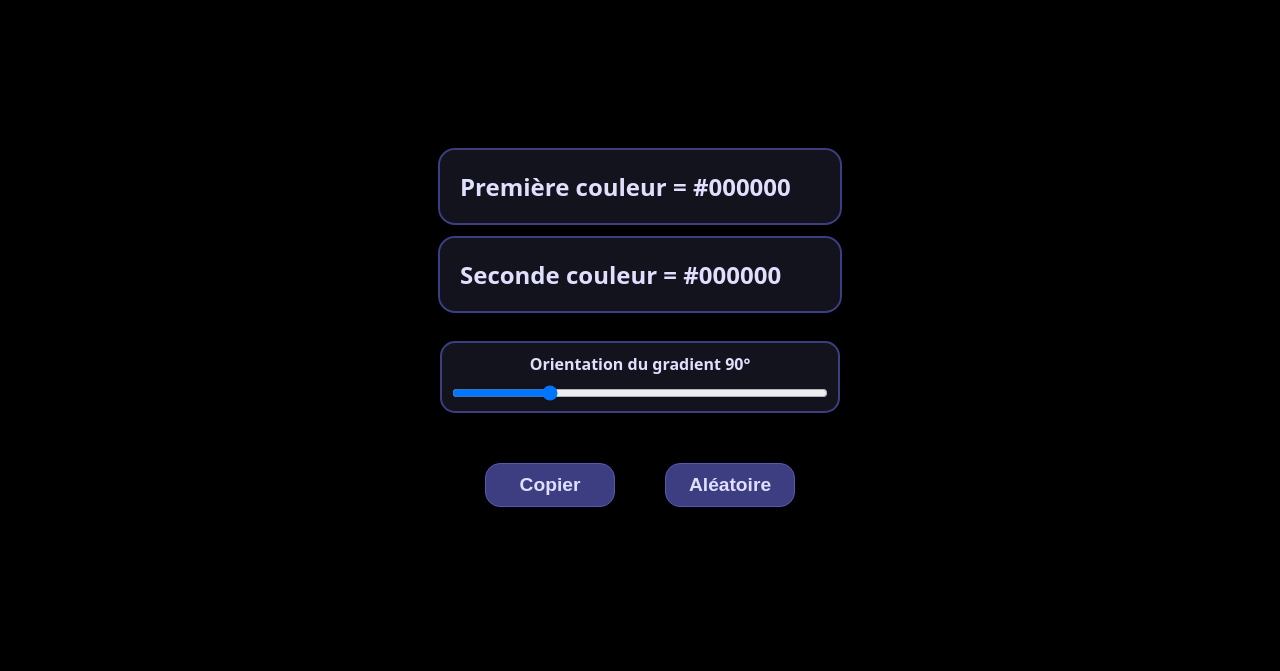
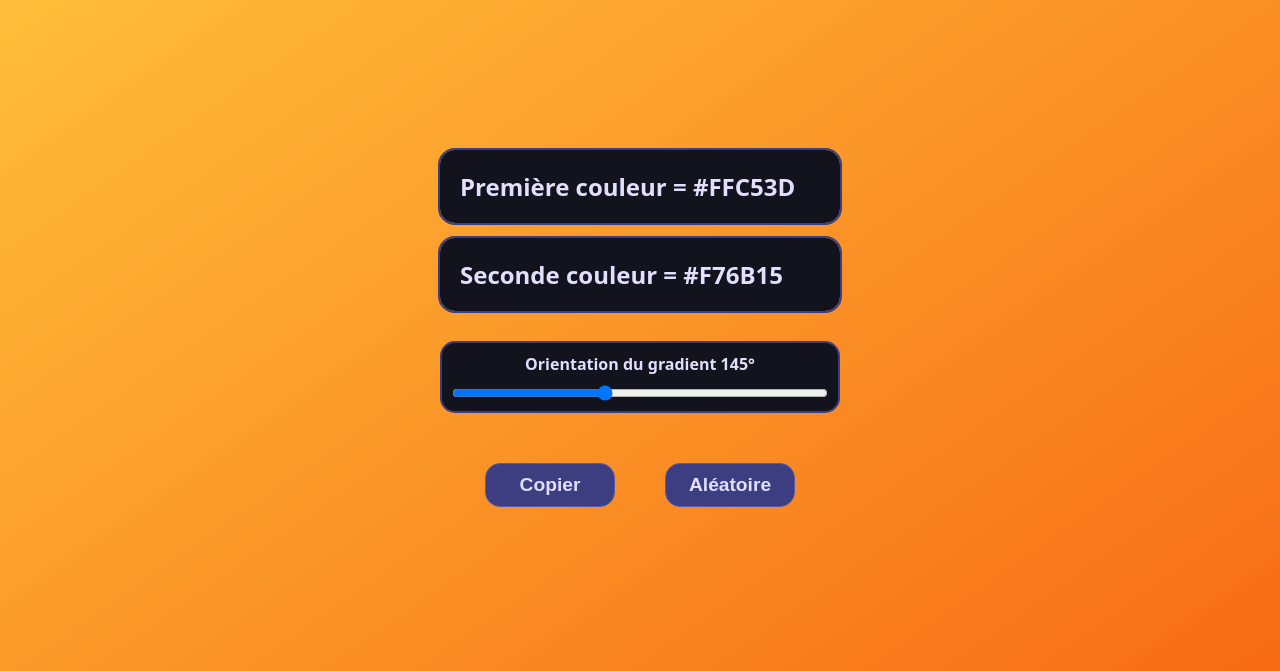
Before and after one commit to cedric-renais/6.-CouleursJS, a plain HTML site: page index.html in a window 1280 px wide. Shown: the part 129-800 px from the top of the page. Drawn offline with Linux system fonts and the light colour scheme.

Commit message:
🐛 Correction du script pour ajouter un gradient par défaut 🏗️ Modification HTML en conséquence

```diff
--- a/index.html
+++ b/index.html
@@ -22,8 +22,8 @@
       <div class="gradient-creator">
         <div class="gradient-creator__input-group">
           <label for="color-1"
-            >Première couleur = <span id="color-1-hex">#000000</span></label
-          >
+            >Première couleur = <span id="color-1-hex"></span
+          ></label>
           <input
             type="color"
             id="color-1"
@@ -33,8 +33,8 @@
         </div>
         <div class="gradient-creator__input-group">
           <label for="color-2"
-            >Seconde couleur = <span id="color-2-hex">#000000</span></label
-          >
+            >Seconde couleur = <span id="color-2-hex"></span
+          ></label>
           <input
             type="color"
             id="color-2"
--- a/script.js
+++ b/script.js
@@ -58,33 +58,46 @@ function copyGradientToClipboard(body) {
     });
 }
 
-// Génère une couleur aléatoire en hexadécimal
+/////////////////////////////////////////////////
+// Génère une couleur aléatoire en hexadécimal //
+/////////////////////////////////////////////////
+
 function getRandomColor() {
   return `#${Math.floor(Math.random() * 0xffffff)
     .toString(16)
     .padStart(6, '0')}`;
 }
 
-// Génère un gradient aléatoire et met à jour les inputs et le fond
+////////////////////////////////////////////////////////////////////////////
+// Génère un gradient aléatoire et met à jour les inputs et le background //
+// Définit une première couleur aléatoire                                 //
+// Définit une deuxième couleur aléatoire                                 //
+// Définit une orientation aléatoire entre 0 et 360 degrés                //
+// Met à jour le gradient avec les nouvelles valeurs                      //
+////////////////////////////////////////////////////////////////////////////
+
 function generateRandomGradient(elements) {
   const { color1Input, color2Input, orientationInput } = elements;
-  color1Input.value = getRandomColor(); // Définit une première couleur aléatoire
-  color2Input.value = getRandomColor(); // Définit une deuxième couleur aléatoire
-  orientationInput.value = Math.floor(Math.random() * 361); // Définit une orientation aléatoire
-  updateGradient(elements); // Met à jour le gradient avec les nouvelles valeurs
+  color1Input.value = getRandomColor();
+  color2Input.value = getRandomColor();
+  orientationInput.value = Math.floor(Math.random() * 361);
+  updateGradient(elements);
 }
 
-// Ajoute les écouteurs d'événements aux éléments nécessaires
+//////////////////////////////////////////////////////////////////////////////////////////////////////
+// Ajoute les écouteurs d'événements aux éléments nécessaires                                       //
+// Ajoute un écouteur d'événement pour mettre à jour le gradient lors de la modification des inputs //
+// Ajoute des écouteurs pour les boutons de copie et de génération aléatoire                        //
+//////////////////////////////////////////////////////////////////////////////////////////////////////
+
 function addEventListeners(elements) {
   const { color1Input, color2Input, orientationInput, body } = elements;
-  // Ajoute un écouteur d'événement pour mettre à jour le gradient lors de la modification des inputs
   ['input'].forEach((event) => {
     color1Input.addEventListener(event, () => updateGradient(elements));
     color2Input.addEventListener(event, () => updateGradient(elements));
     orientationInput.addEventListener(event, () => updateGradient(elements));
   });
 
-  // Ajoute des écouteurs pour les boutons de copie et de génération aléatoire
   document
     .querySelector('.gradient-creator__button--copy')
     .addEventListener('click', () => copyGradientToClipboard(body));
@@ -93,13 +106,27 @@ function addEventListeners(elements) {
     .addEventListener('click', () => generateRandomGradient(elements));
 }
 
-// Fonction principale exécutée au chargement du document
+//////////////////////////////////////
+// Fonction principale du script    //
+// Exécute le code principal du DOM //
+// Initialise les éléments du DOM   //
+// Définit les valeurs par défaut   //
+// Met à jour le gradient           //
+//////////////////////////////////////
+
 function main() {
   document.addEventListener('DOMContentLoaded', () => {
-    const elements = initDOMElements(); // Initialise les éléments du DOM
-    updateGradient(elements); // Met à jour le gradient initialement
-    addEventListeners(elements); // Ajoute les écouteurs d'événements
+    const elements = initDOMElements();
+    elements.color1Input.value = '#ffc53d';
+    elements.color2Input.value = '#f76b15';
+    elements.orientationInput.value = 145;
+    updateGradient(elements);
+    addEventListeners(elements);
   });
 }
 
-main(); // Exécute la fonction principale
+////////////////////////////////////
+// Exécute la fonction principale //
+////////////////////////////////////
+
+main();
```
